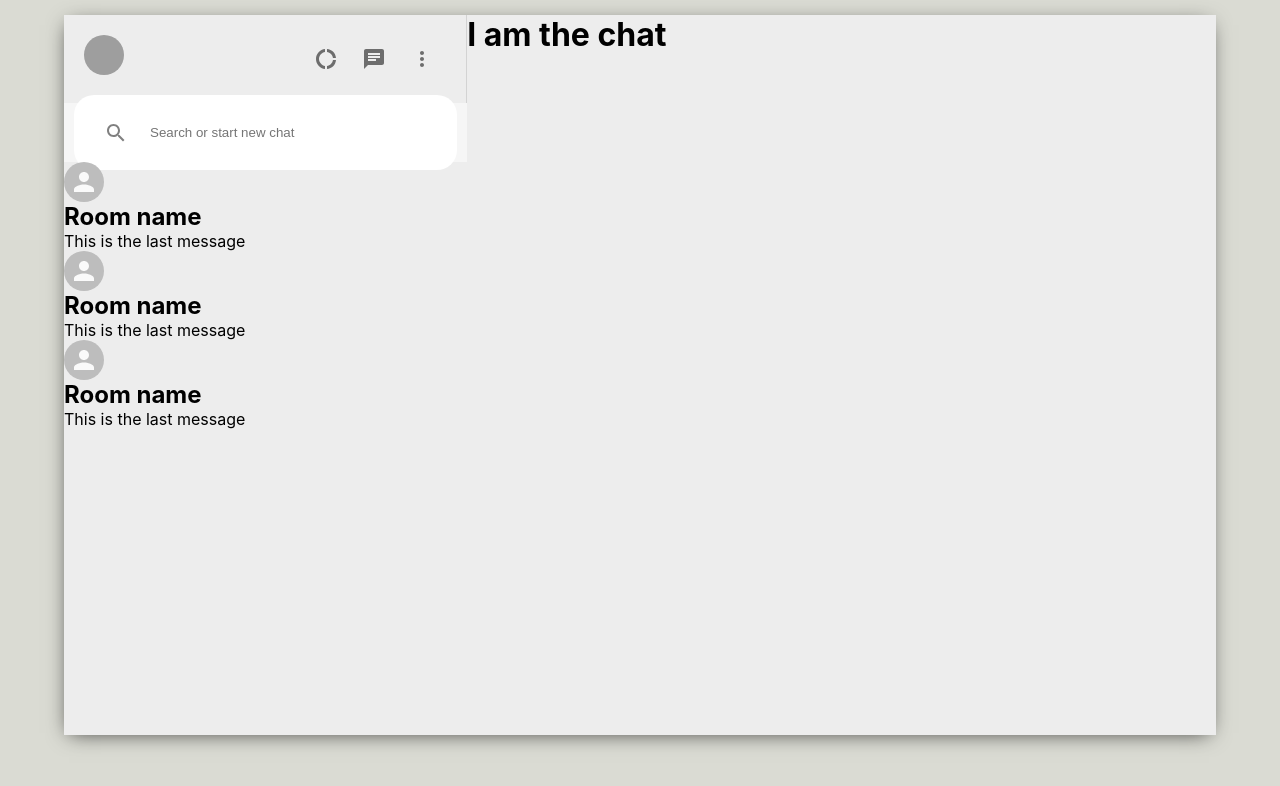
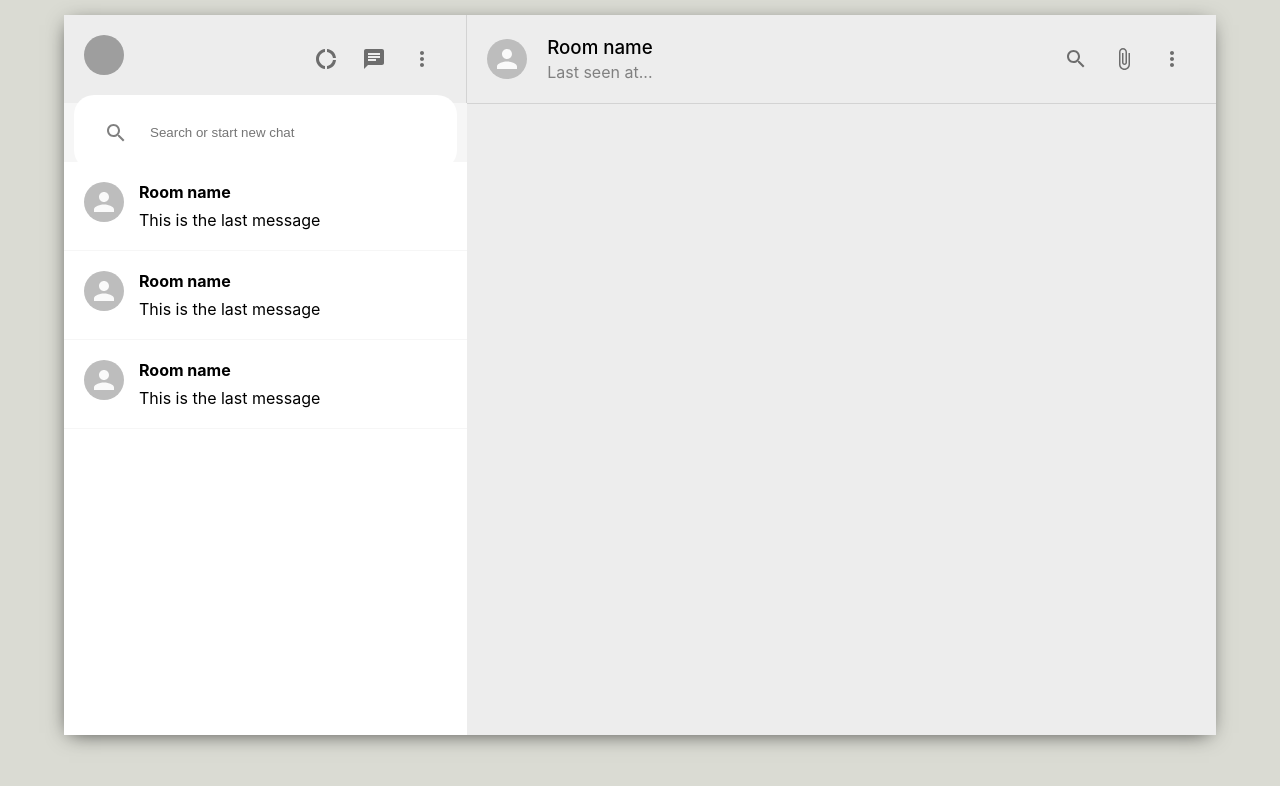
Before and after one commit to TellyLowe/whatsapp-mern, a React (Create React App) app: page / in a window 1280 px wide. Shown: the top 786 px of the page. Built offline with nearby package versions, Linux system fonts and the light colour scheme; grey boxes are pictures that could not be loaded.

Commit message:
Chat room & sidebar css

```diff
--- a/src/Chat.css
+++ b/src/Chat.css
@@ -3,3 +3,24 @@
     flex-direction: column;
     flex: 0.65;
 }
+
+.chat__header {
+    padding: 20px;
+    display: flex;
+    align-items: center;
+    border-bottom: 1px solid lightgray;
+}
+
+.chat__headerInfo {
+    flex: 1;
+    padding-left: 20px;
+}
+
+.chat__headerInfo > h3 {
+    margin-bottom: 3px;
+    font-weight: 500;
+}
+
+.chat__headerInfo > p {
+    color: gray;
+}
--- a/src/Chat.js
+++ b/src/Chat.js
@@ -1,13 +1,34 @@
+import { Avatar, IconButton } from '@material-ui/core';
+import { AttachFile, MoreVert, SearchOutlined } from '@material-ui/icons';
+
 import React from 'react'
 import "./Chat.css";
 
 function Chat() {
     return (
         <div
-        className="chat">
-            <h1>I am the chat</h1>
+            className="chat">
+            <div className="chat__header">
+                <Avatar />
+                <div className="chat__headerInfo">
+                    <h3>Room name</h3>
+                    <p>Last seen at...</p>
+                </div>
+
+                <div className="chat__headerRight">
+                    <IconButton>
+                        <SearchOutlined />
+                    </IconButton>
+                    <IconButton>
+                        <AttachFile />
+                    </IconButton>
+                    <IconButton>
+                        <MoreVert />
+                    </IconButton>
+                </div>
+            </div>
         </div>
-    )
+    );
 }
 
 export default Chat
--- a/src/Sidebar.css
+++ b/src/Sidebar.css
@@ -51,3 +51,9 @@
     outline-width: 0;
     margin-left: 10px;
 }
+
+.sidebar__chats {
+    flex: 1;
+    background-color: white;
+    overflow: scroll;
+}
--- a/src/SidebarChat.css
+++ b/src/SidebarChat.css
@@ -0,0 +1,17 @@
+.sidebarChat {
+    display: flex;
+    padding: 20px;
+    cursor: pointer;
+    border-bottom: 1px solid #f6f6f6;
+}
+
+.sidebarChat:hover {
+    background-color: #ebebeb;
+}
+.sidebarChat__info > h2 {
+    font-size: 16px;
+    margin-bottom: 8px;
+}
+.sidebarChat__info {
+    margin-left: 15px;
+}
```
